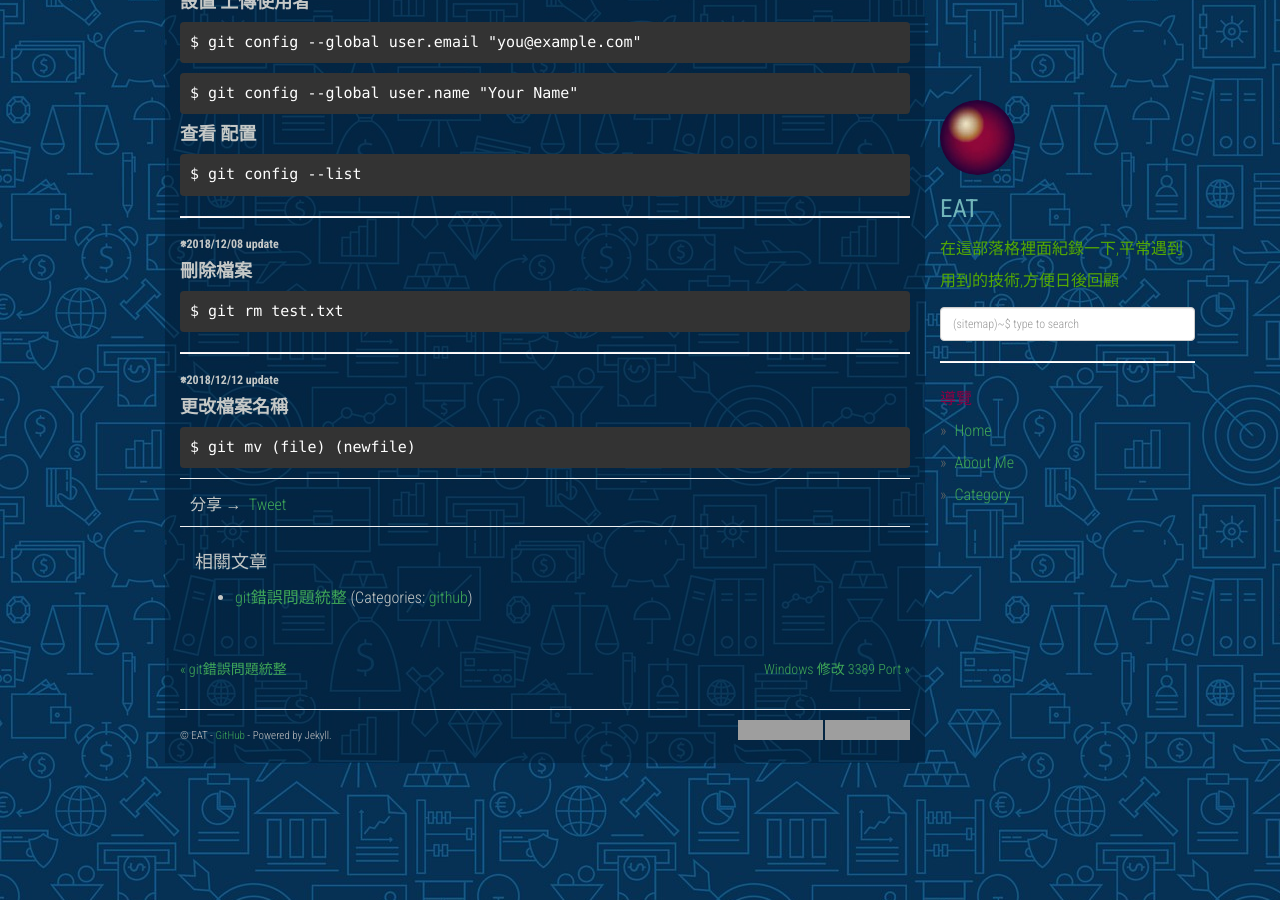
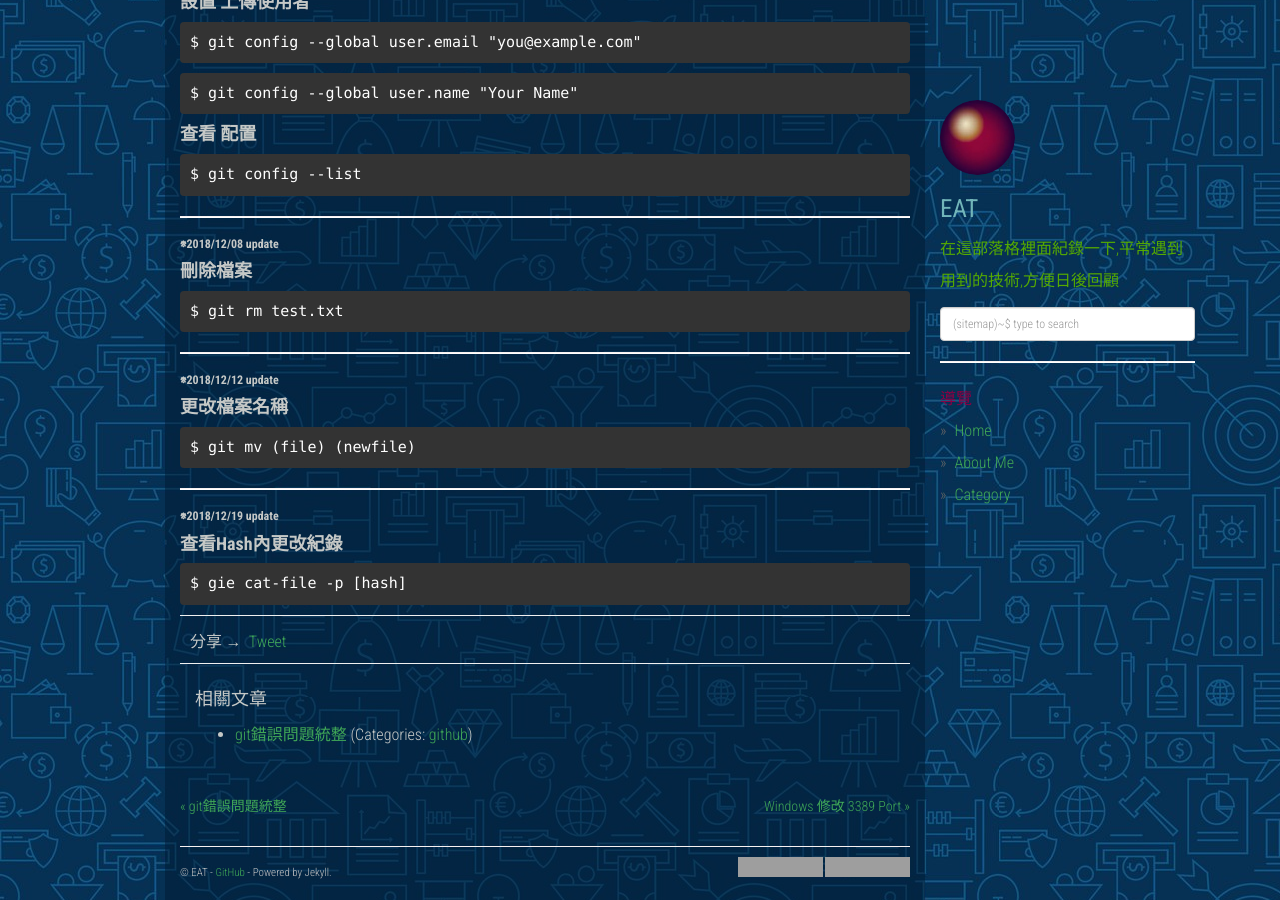
Before and after one commit to dyeat/dyeat.github.io, a Jekyll site: the page built from _posts/2018-11-25-github 常用指令.md, in a window 1280 px wide and 900 px high, scrolled down 1299 px. Built offline with Jekyll 4.4.1, drawn with Linux system fonts in a browser that asks for light colours; nearby versions of some CDN libraries; comment, search, counter and statistics services are not loaded; grey boxes are pictures that could not be loaded.

Commit message:
update post

```diff
--- a/_posts/2018-11-25-github 常用指令.md
+++ b/_posts/2018-11-25-github 常用指令.md
@@ -66,3 +66,12 @@ origin  https://github.com/dyeat/dyeat.github.io (push)</pre>
 #### **更改檔案名稱**
 
 <pre>$ git mv (file) (newfile) </pre>
+
+---
+
+###### **※2018/12/19 update**
+
+
+#### **查看Hash內更改紀錄**
+
+<pre>$ gie cat-file -p [hash]</pre>
```
